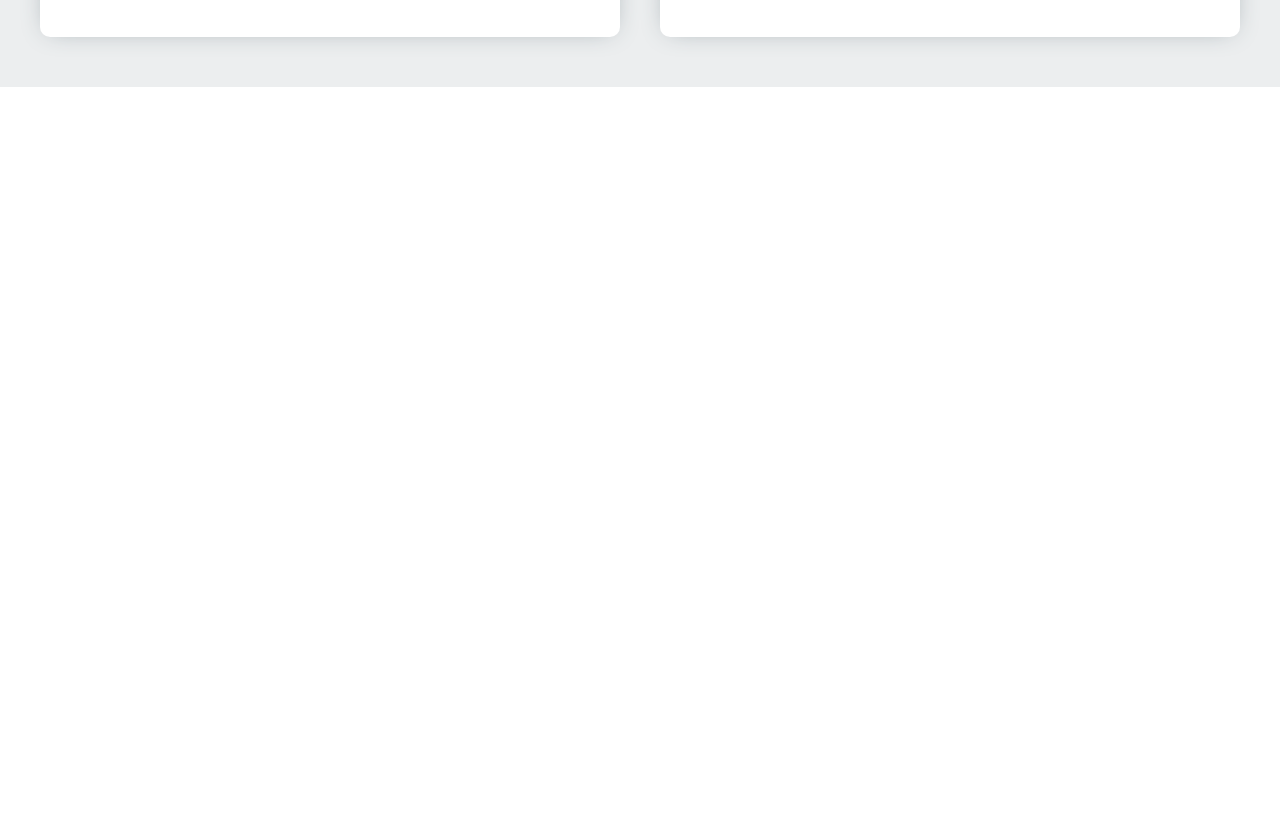
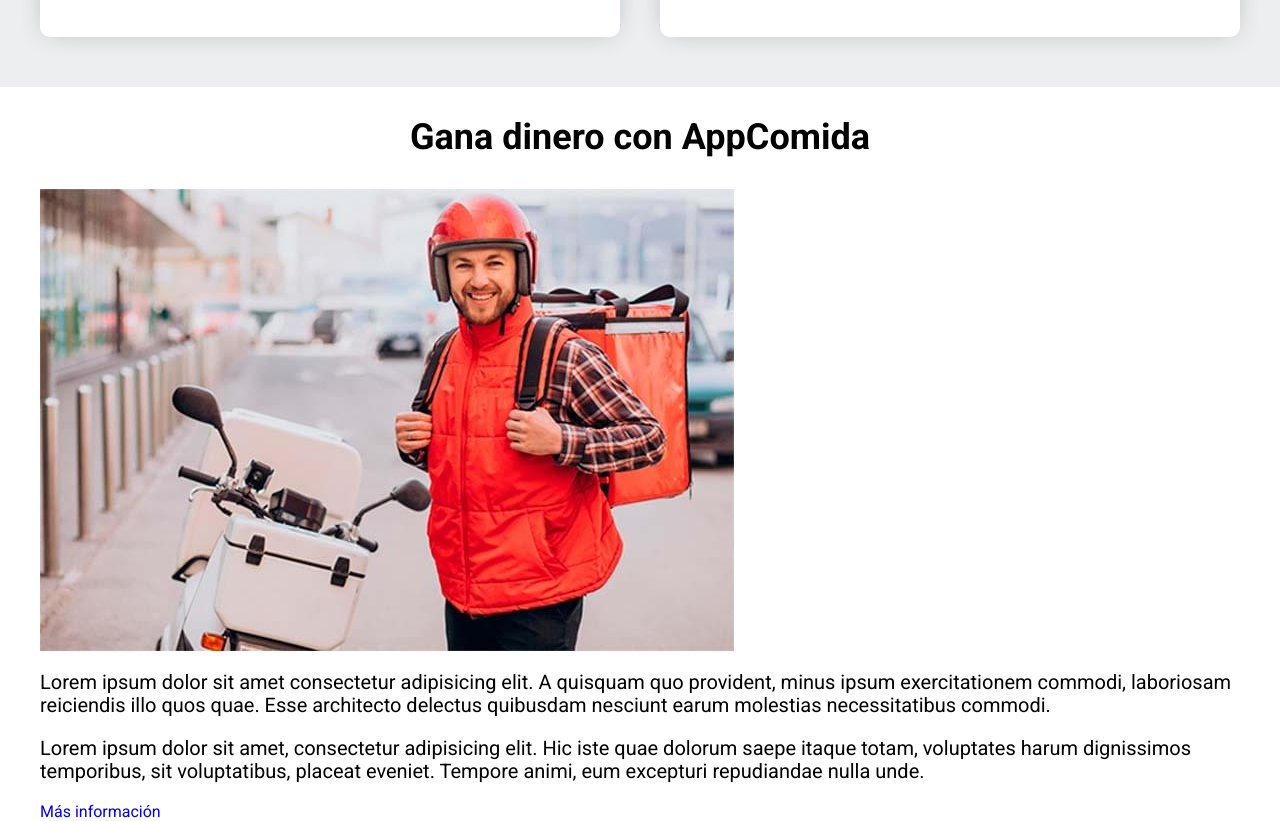
Before and after one commit to ArturoSM10/DeliveryApp, a website: page index.html in a window 1280 px wide. Shown: the part 4272-5093 px from the top of the page. Before the commit the page ends 4359 px from the top, so only its background shows below. Drawn offline with Linux system fonts and the light colour scheme.

Commit message:
Se agrego estructura necesaria para la seccion empleo

```diff
--- a/index.html
+++ b/index.html
@@ -292,6 +292,26 @@
                 </div>
             </div>
         </section>
+
+        <section class="empleo contenedor">
+            <h2 class="empleo__title text-center">Gana dinero con AppComida</h2>
+            <div class="empleo__contenedor">
+                <div class="empleo__img">
+                    <picture>
+                        <source srcset="/build/img/repartidor.avif" type="image.avif">
+                        <source srcset="/build/img/repartidor.webp" type="image.webp">
+                        <img loading="lazy" src="/build/img/repartidor.jpg" alt="Imagen repartidor">
+                    <picture>
+                </div>
+                <div class="empleo__info">
+                    <p class="empleo__p">Lorem ipsum dolor sit amet consectetur adipisicing elit. A quisquam quo provident, minus ipsum exercitationem commodi, laboriosam reiciendis illo quos quae. Esse architecto delectus quibusdam nesciunt earum molestias necessitatibus commodi.</p>
+
+                    <p class="empleo__p">Lorem ipsum dolor sit amet, consectetur adipisicing elit. Hic iste quae dolorum saepe itaque totam, voluptates harum dignissimos temporibus, sit voluptatibus, placeat eveniet. Tempore animi, eum excepturi repudiandae nulla unde.</p>
+
+                    <a class="empleo__btn" href="#">Más información</a>
+                </div>
+            </div>
+        </section>
     </main>
 
 </body>
```
